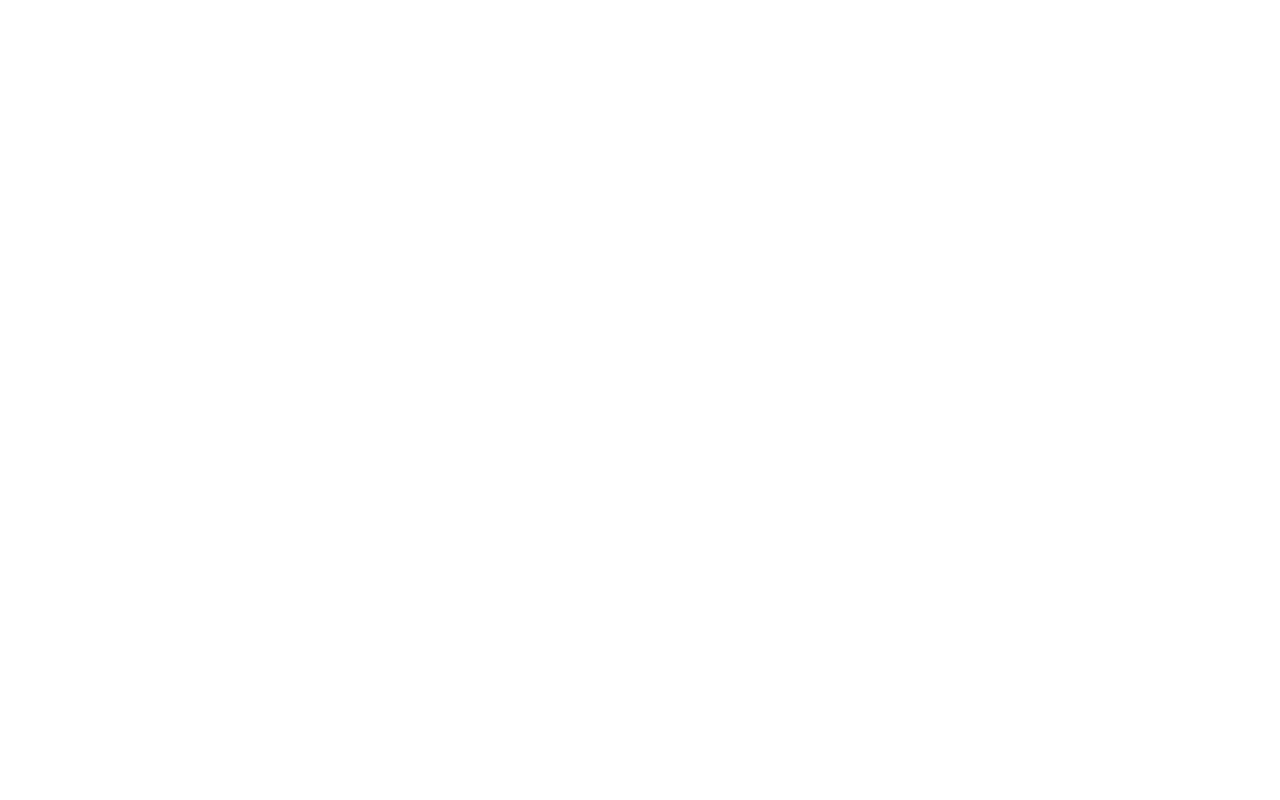
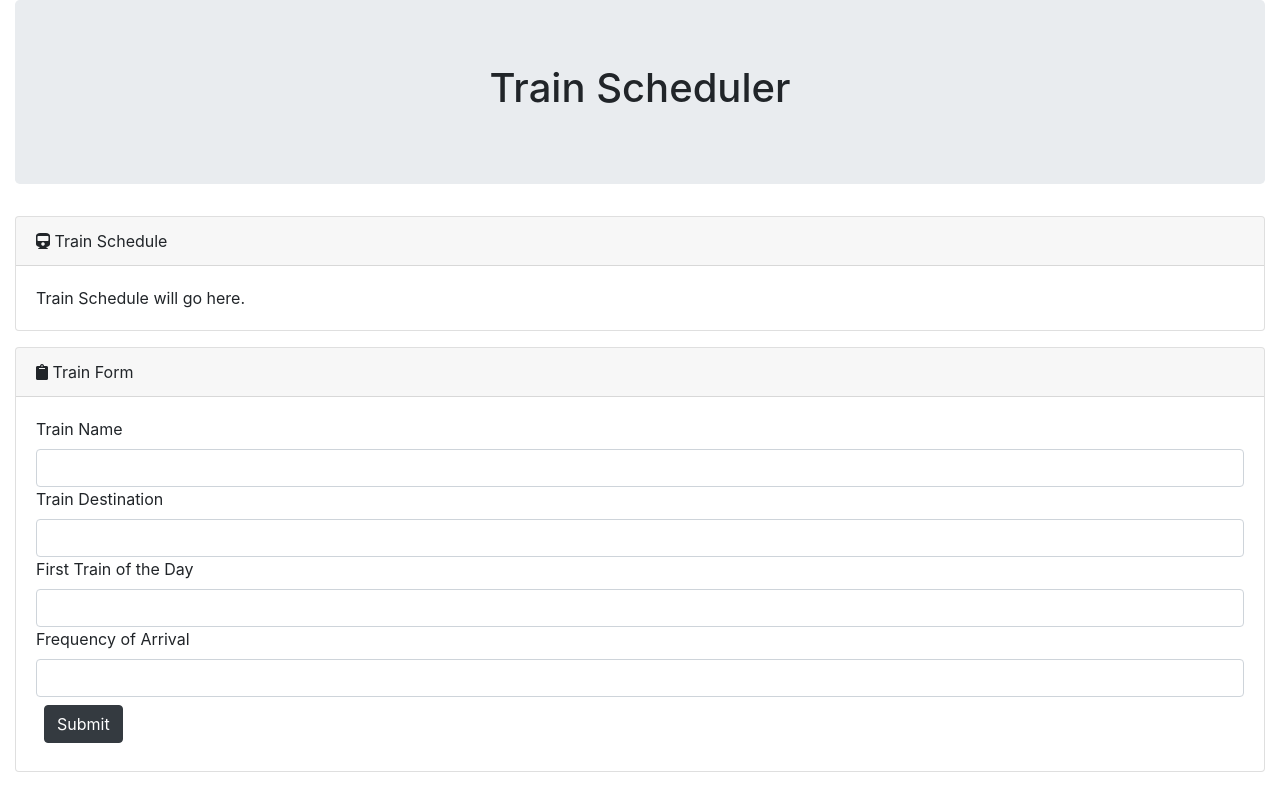
Before and after one commit to owaisj/train-scheduler, a plain HTML site: page index.html in a window 1280 px wide. Drawn offline with nearby package versions, Linux system fonts and the light colour scheme.

Commit message:
Filled main container

```diff
--- a/index.html
+++ b/index.html
@@ -15,6 +15,63 @@
     </head>
     <body>
 
+        <div class="container-fluid">
+            <!--Title Bar-->
+            <div class="row">
+                <div class="col">
+                    <div id="page-header" class="jumbotron text-center">
+                        <h1>
+                            Train Scheduler
+                        </h1>
+                    </div>
+                </div>
+            </div>
+
+            <!--Train Schedule-->
+            <div class="row">
+                <div class="col">
+                    <div class="card">
+                        <div class="card-header">
+                            <i class="fas fa-train"></i> Train Schedule
+                        </div>
+                        <div id="train-schedule" class="card-body">
+                            Train Schedule will go here.
+                        </div>
+                    </div>
+                </div>
+            </div>
+
+            <!--User Input-->
+            <div class="row mt-3">
+                <div class="col">
+                    <div class="card">
+                        <div class="card-header">
+                            <i class="fas fa-clipboard"></i> Train Form
+                        </div>
+                        <div id="user-input" class="card-body">
+                            <form id="train-form">
+                                <label for="train-name">Train Name</label>
+                                <input class="form-control" id="train-name" type="text" />
+                                <label for="train-destination">Train Destination</label>
+                                <input class="form-control" id="train-destination" type="text" />
+                                <label for="train-first">First Train of the Day</label>
+                                <input class="form-control" id="train-first" type="text" />
+                                <label for="train-freq">Frequency of Arrival</label>
+                                <input class="form-control" id="train-freq" type="text" />
+                                <div class="form-row m-2">
+                                    <button class="btn btn-dark" id="submit">
+                                        Submit
+                                    </button>
+                                </div>
+
+                            </form>
+                        </div>
+                    </div>
+                </div>
+            </div>
+
+        </div>
+
 
 
 
```
